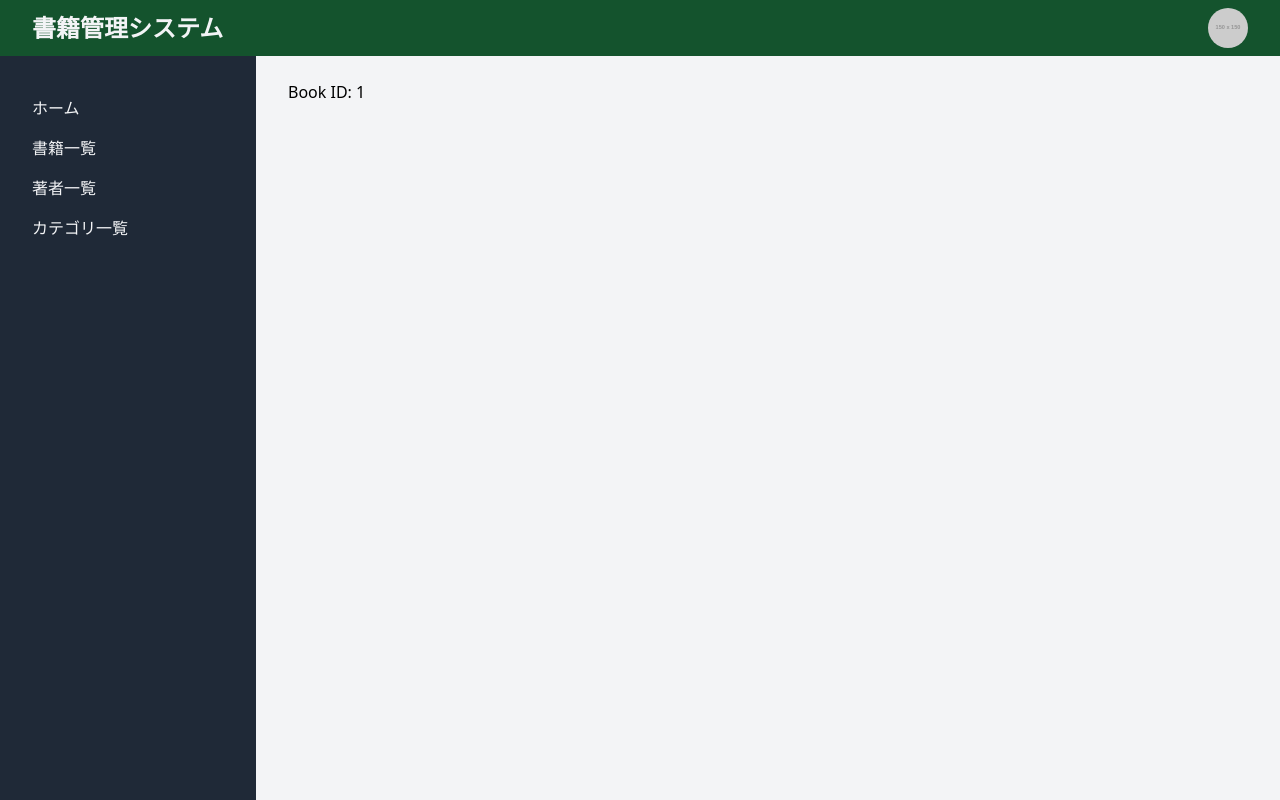
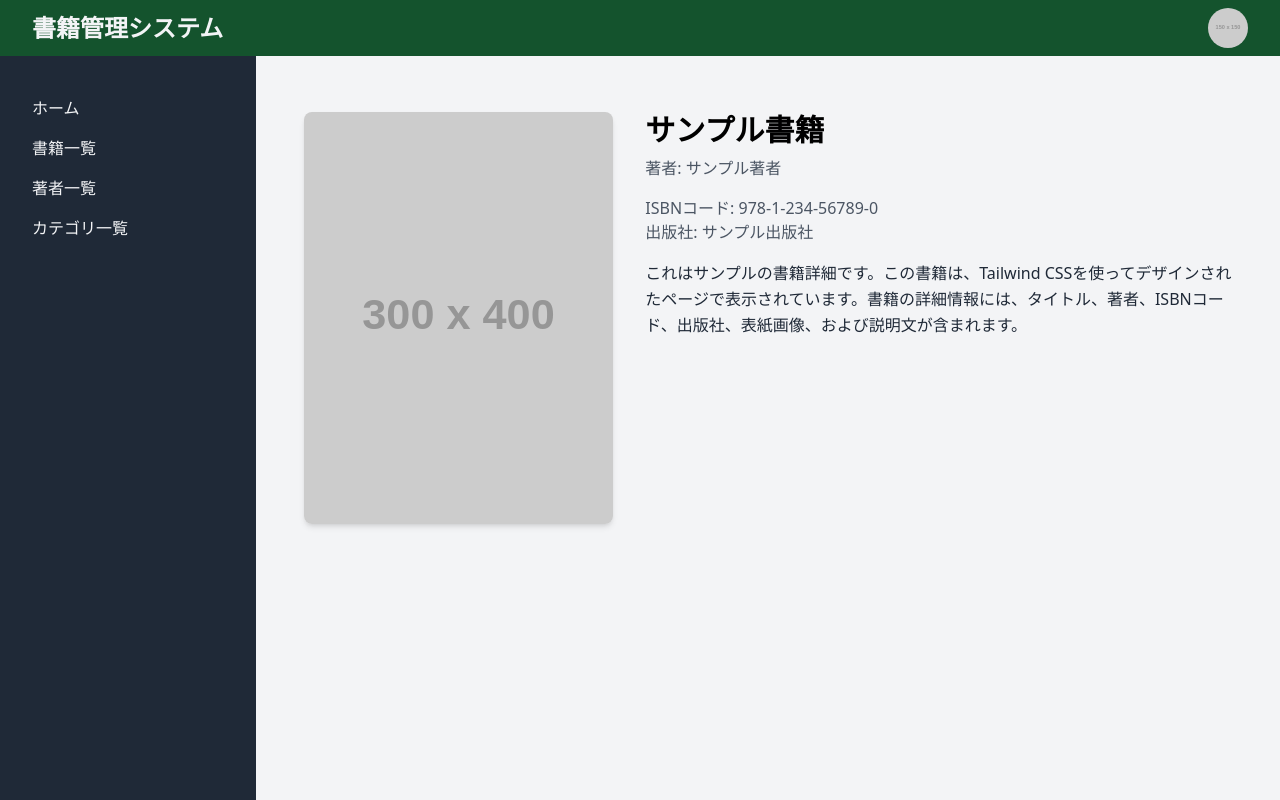
Before and after one commit to say-ya-sigma/manage-books-frontend, a Nuxt app: page /books/1 in a window 1280 px wide. Built offline with nearby package versions, Linux system fonts and the light colour scheme.

Commit message:
book detail page

```diff
--- a/pages/books/[bookId].vue
+++ b/pages/books/[bookId].vue
@@ -1,5 +1,35 @@
 <template>
-  <div>
-    <h1>Book ID: {{ $route.params.bookId }}</h1>
+  <div class="container mx-auto px-4 py-8">
+    <div class="flex flex-col md:flex-row">
+      <div class="md:w-1/3">
+        <img
+          :src="book.image"
+          :alt="book.title"
+          class="w-full rounded-lg shadow-md"
+        />
+      </div>
+      <div class="md:w-2/3 md:pl-8 mt-4 md:mt-0">
+        <h1 class="text-3xl font-bold mb-2">{{ book.title }}</h1>
+        <p class="text-gray-600 mb-4">著者: {{ book.author }}</p>
+        <div class="mb-4">
+          <p class="text-gray-600">ISBNコード: {{ book.isbn }}</p>
+          <p class="text-gray-600">出版社: {{ book.publisher }}</p>
+        </div>
+        <p class="text-gray-800 leading-relaxed">{{ book.description }}</p>
+      </div>
+    </div>
   </div>
 </template>
+
+<script setup lang="ts">
+const book = {
+  id: 1,
+  title: "サンプル書籍",
+  author: "サンプル著者",
+  isbn: "978-1-234-56789-0",
+  publisher: "サンプル出版社",
+  image: "https://via.placeholder.com/300x400",
+  description:
+    "これはサンプルの書籍詳細です。この書籍は、Tailwind CSSを使ってデザインされたページで表示されています。書籍の詳細情報には、タイトル、著者、ISBNコード、出版社、表紙画像、および説明文が含まれます。",
+};
+</script>
```
